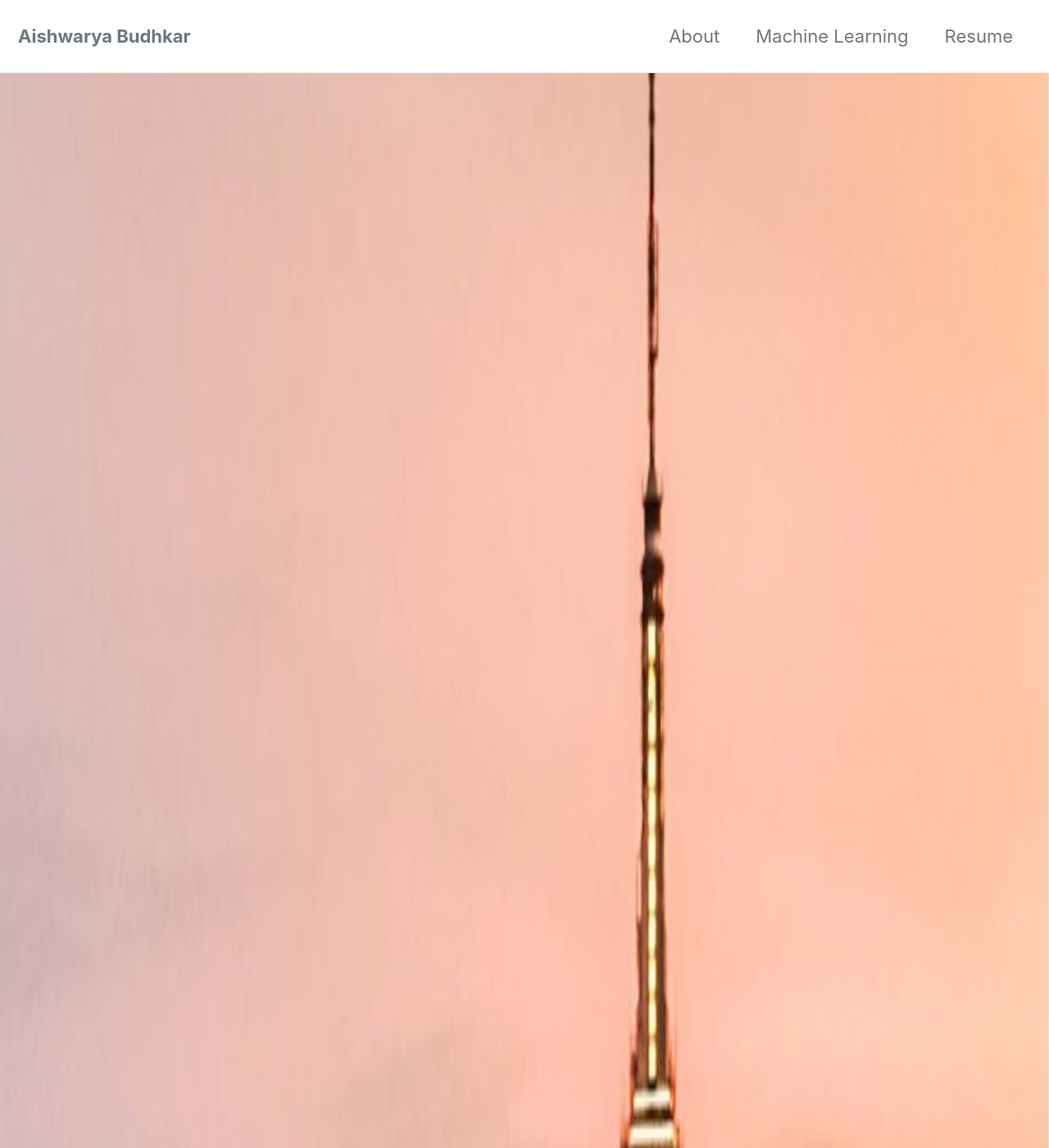
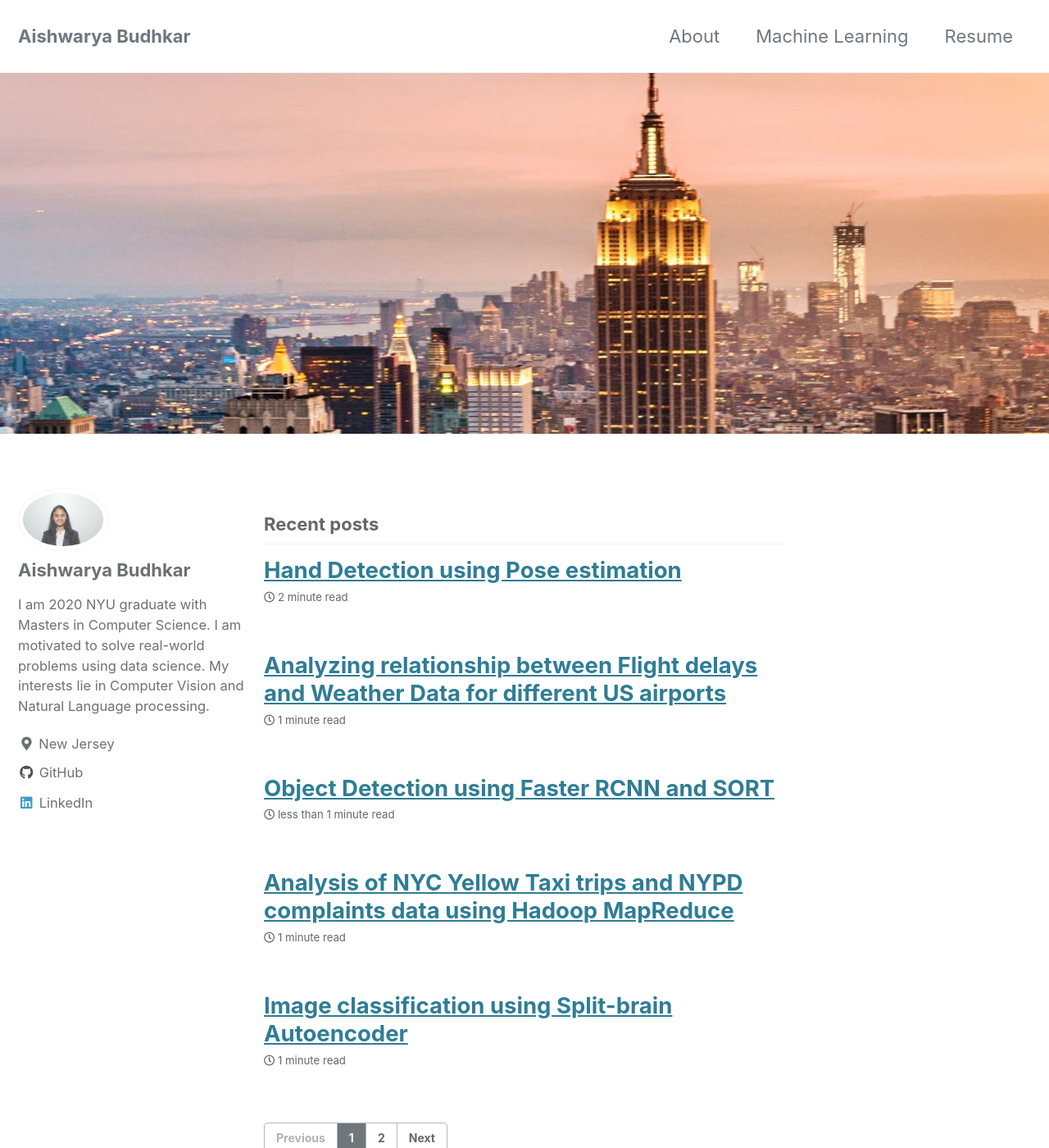
Before and after one commit to asbudhkar/asbudhkar.github.io, a Jekyll site: the page built from index.html, in a window 1280 px wide and 1400 px high. Shown: the whole window at 82% size. Built offline with Jekyll 4.4.1, drawn with Linux system fonts in a browser that asks for light colours; cached includes are drawn as plain includes; the list of posts is cut into pages by our own code.

Commit message:
Changed style

```diff
--- a/_sass/minimal-mistakes/_page.scss
+++ b/_sass/minimal-mistakes/_page.scss
@@ -105,7 +105,9 @@ body {
 		}
 	}
 
-  p,
+  p {
+    text-align: justify;
+  }
   li,
   dl {
     font-size: 0.9em;
@@ -220,7 +222,7 @@ body {
 
 .page__hero-image {
   width: 100%;
-  height: 200em;
+  height: 20em;
   -ms-interpolation-mode: bicubic;
 }
 
```
